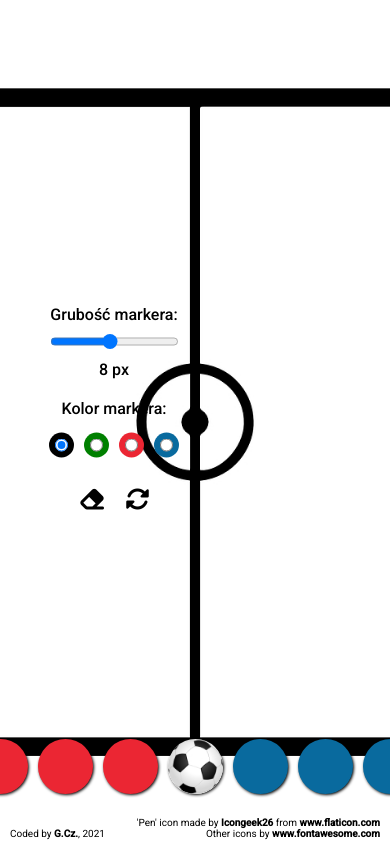
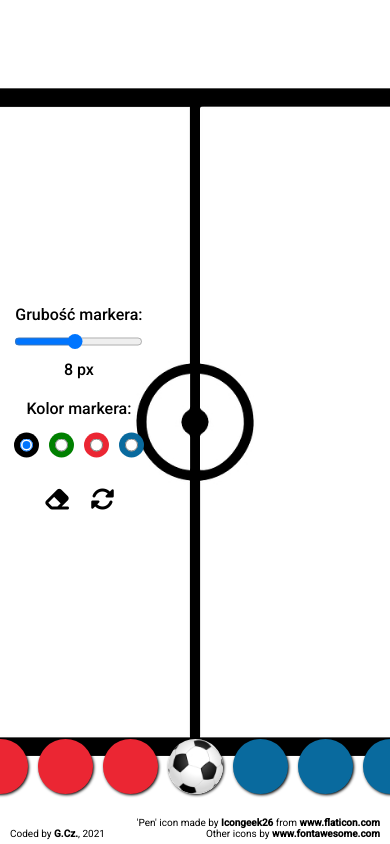
Before and after one commit to g-czajk/Drawboard-app, a Vue app: page / in a window 390 px wide. Shown: the top 844 px of the page. Built offline with nearby package versions, Linux system fonts and the light colour scheme.

Commit message:
Add some media queries & update readme.md

```diff
--- a/src/components/Panel.vue
+++ b/src/components/Panel.vue
@@ -219,4 +219,16 @@ export default {
         transform: translateX(0);
     }
 }
+
+@media (max-width: 1600px) {
+    .panel {
+        left: 5%;
+    }
+}
+
+@media (max-width: 1400px) {
+    .panel {
+        left: 1%;
+    }
+}
 </style>
```
Also changed, not shown: 1 other file (tests, documents, lock files or other folders).
